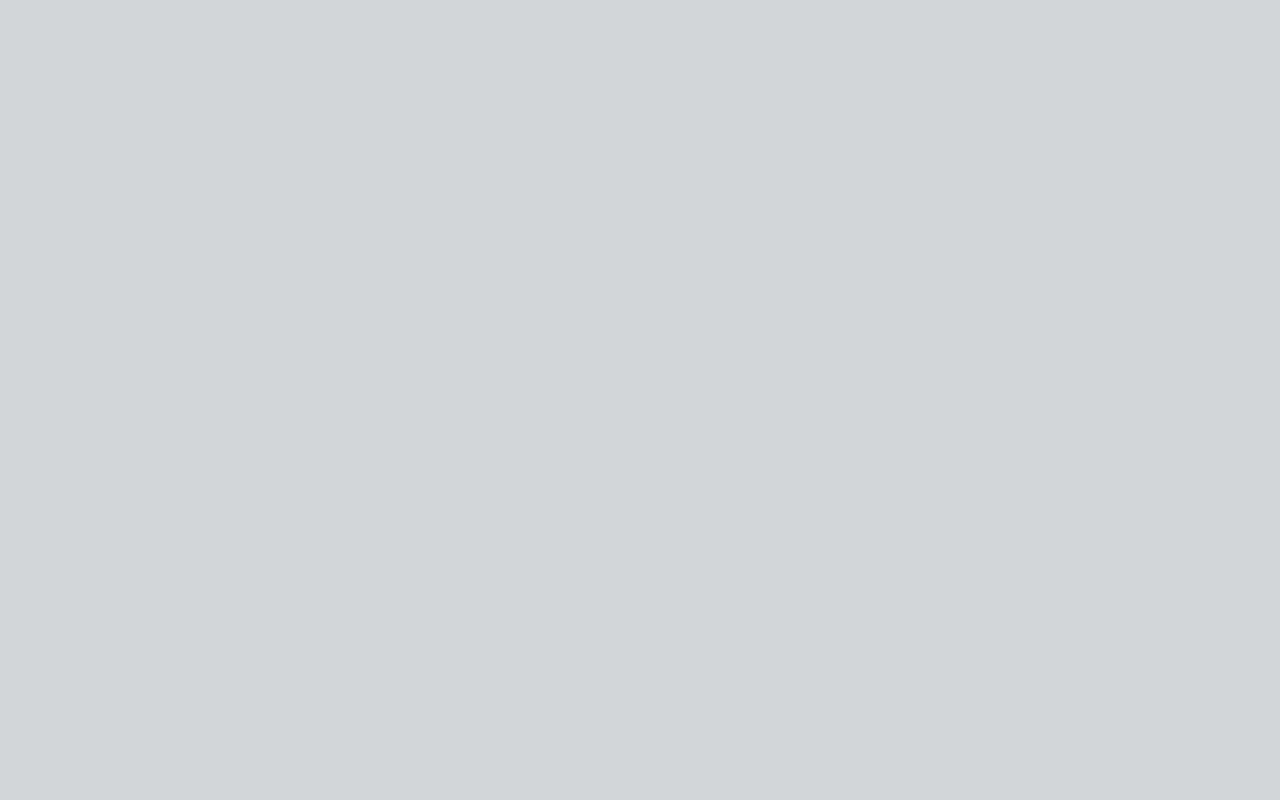
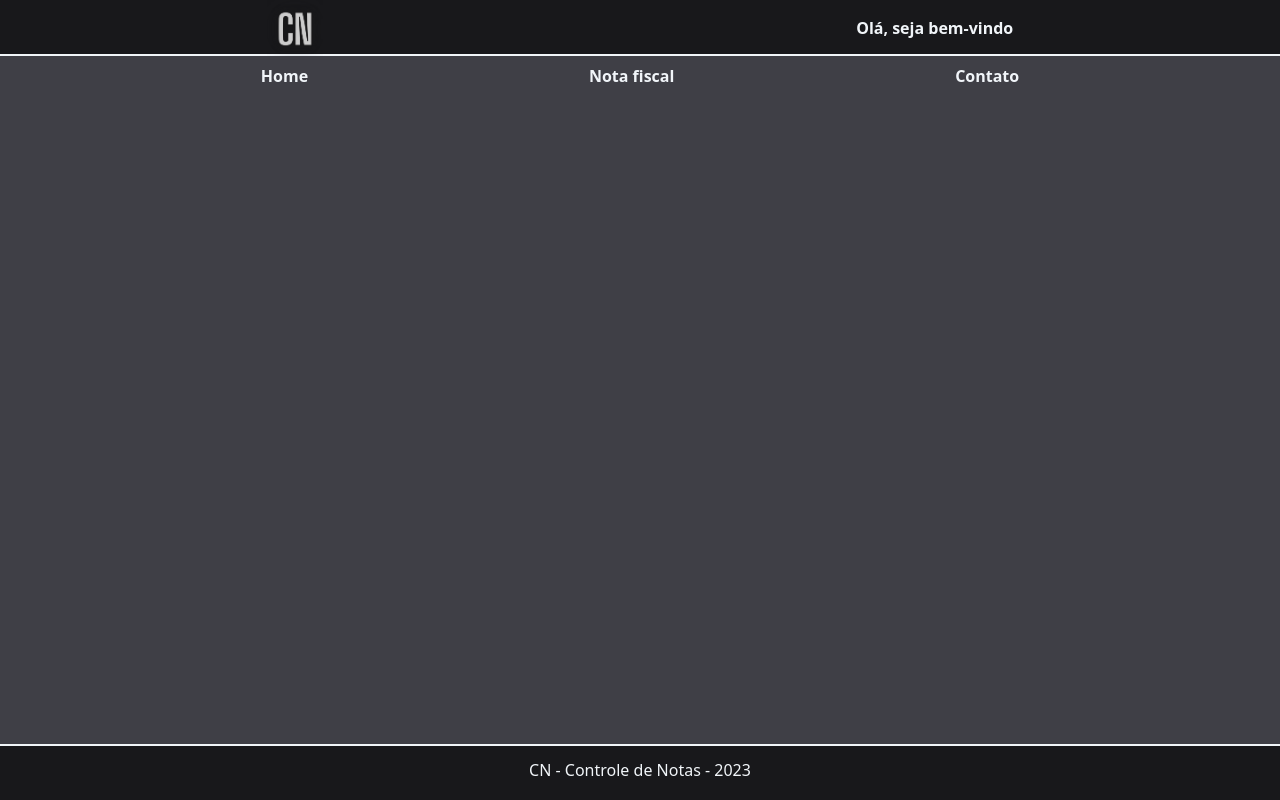
Before and after one commit to Aristeu-Miranda/controle-notas, a React (Create React App) app: page /cn in a window 1280 px wide. Before the commit this address had no page. Built offline with nearby package versions, Linux system fonts and the light colour scheme.

Commit message:
feat: add routes

```diff
--- a/src/Components/Container/Container.tsx
+++ b/src/Components/Container/Container.tsx
@@ -2,7 +2,7 @@ import { ContainerProps } from "./Container.types"
 
 function Container({ children }: ContainerProps) {
     return (
-        <div className="min-h-[calc(100vh-112px)] flex flex-col">
+        <div className="min-h-[calc(100vh-152px)] flex flex-col">
             <div className="flex-grow">{children}</div>
         </div>
     )
--- a/src/Components/Footer/Footer.tsx
+++ b/src/Components/Footer/Footer.tsx
@@ -1,7 +1,7 @@
 function Footer() {
     return (
-        <div className="w-full h-14 bg-gray-400 align-bottom text-center border-t-2 border-black">
-            <p className="mt-3">CN - Controle de Notas - Alguns direitos reservados</p>
+        <div className="w-full h-14 bg-zinc-900 align-bottom text-center border-t-2 border-slate-100">
+            <p className="mt-3 text-slate-100">CN - Controle de Notas - 2023</p>
         </div>
     )
 }
--- a/src/Components/Header/Header.tsx
+++ b/src/Components/Header/Header.tsx
@@ -1,22 +1,31 @@
-import { Link } from "react-router-dom"
 import Logo from "../../Assets/logotipo.png"
-import Hours from "../Hours/Hours"
+import HeaderLink from "../HeaderLink/HeaderLink"
 
-function Header() {
+const Header = () => {
+
     return (
-        <header className="w-full h-14 box-border flex justify-evenly bg-gray-400 border-b-2 border-black">
-            <ul>
-                <li><Hours /></li>
+        <>
+            <header className="w-full h-14 box-border flex flex-col bg-zinc-900 border-b-2 border-slate-100">
+            <ul className="flex justify-around">
                 <li><img
                 src={Logo}
                 alt="Logotipo"
                 className="h-14 w-14"
-            /></li>
+            />
+                </li>
+                <li><p className="pt-4 font-bold text-slate-100">Olá, seja bem-vindo</p></li>
+            </ul>
+            </header>
+            <nav>
+                <ul className="flex justify-evenly text-slate-100 font-semibold">
+                    <HeaderLink to={"home"} name={"Home"} />
+                    <HeaderLink to={"new"} name={"Nota fiscal"} />
+                    <HeaderLink to={"contato"} name={"Contato"} />
+                </ul>
+            </nav>
+        </>
 
-                <li><p className="pt-4 font-bold">Olá, seja bem-vindo!</p></li>
-            </ul>
-        </header>
+
     )
 }
-
 export default Header
--- /dev/null
+++ b/src/Components/HeaderLink/HeaderLink.tsx
@@ -0,0 +1,15 @@
+import { Link } from "react-router-dom"
+import { HeaderLinkProps } from "./HeaderLink.types"
+
+function HeaderLink ({ to, name }: HeaderLinkProps) {
+    return (
+        <Link
+            to={to}
+            className="py-2 px-5 hover:underline"
+        >
+            {name}
+        </Link>
+    )
+}
+
+export default HeaderLink
--- /dev/null
+++ b/src/Components/HeaderLink/HeaderLink.types.tsx
@@ -0,0 +1,4 @@
+export interface HeaderLinkProps {
+    to: string;
+    name: string;
+}
--- /dev/null
+++ b/src/Components/HeaderLink/index.tsx
@@ -0,0 +1,2 @@
+export { default } from "./HeaderLink";
+export type { HeaderLinkProps } from "./HeaderLink.types";
--- /dev/null
+++ b/src/Pages/Contato/index.tsx
@@ -0,0 +1,7 @@
+function Contato() {
+    return (
+        <h1>Contato</h1>
+    )
+}
+
+export default Contato
--- a/src/Pages/Home/index.tsx
+++ b/src/Pages/Home/index.tsx
@@ -1,18 +1,11 @@
-import { Outlet, Link } from "react-router-dom"
-import Header from "../../Components/Header/Header"
-import Footer from "../../Components/Footer/Footer"
-import Container from "../../Components/Container/Container"
-
 function Home() {
     return (
-        <main>
-            <Header />
-                <Link to={"new"}>Aqui</Link>
-                <Container>
-                    <Outlet />
-                </Container>
-            <Footer />
-        </main>
+       <div>
+            <div>
+                <h1>CN - Rápido, simples e fácil</h1>
+                <p></p>
+            </div>
+       </div>
     )
 }
 
--- a/src/Pages/Inicio/index.tsx
+++ b/src/Pages/Inicio/index.tsx
@@ -5,7 +5,7 @@ import Logo from "../../Assets/logotipo.png"
 function Inicio() {
     const navigate = useNavigate();
     const handlePageEntrar = () => {
-        navigate('/home');
+        navigate('/cn/home');
     }
 
     return (
--- /dev/null
+++ b/src/Pages/PageBase/index.tsx
@@ -0,0 +1,18 @@
+import { Outlet} from "react-router-dom"
+import Header from "../../Components/Header/Header"
+import Footer from "../../Components/Footer/Footer"
+import Container from "../../Components/Container/Container"
+
+function PageBase() {
+    return (
+        <main>
+            <Header />
+            <Container>
+                    <Outlet />
+            </Container>
+            <Footer />
+        </main>
+    )
+}
+
+export default PageBase
--- a/src/index.css
+++ b/src/index.css
@@ -3,7 +3,7 @@
 @tailwind utilities;
 
 body {
-  @apply bg-gray-300;
+  @apply bg-zinc-700;
   @apply text-black;
   @apply box-border;
 }
--- a/src/routes.tsx
+++ b/src/routes.tsx
@@ -1,7 +1,10 @@
 import { BrowserRouter, Route, Routes } from 'react-router-dom';
 import Inicio from './Pages/Inicio';
+import PageBase from './Pages/PageBase';
+import NewNota from './Pages/NewNota';
+import Contato from './Pages/Contato';
 import Home from './Pages/Home';
-import NewNota from './Pages/NewNota';
+
 
 
 
@@ -10,8 +13,10 @@ function App() {
     <BrowserRouter>
         <Routes>
             <Route path='/' element={<Inicio />} />
-            <Route path='home' element={<Home />}>
+            <Route path='cn' element={<PageBase />}>
+              <Route path='home' element={<Home />} />
               <Route path='new' element={<NewNota />} />
+              <Route path='contato' element={<Contato />} />
             </Route>
         </Routes>
     </BrowserRouter>
```
Also changed, not shown: src/Assets/img-nf.png (added).
